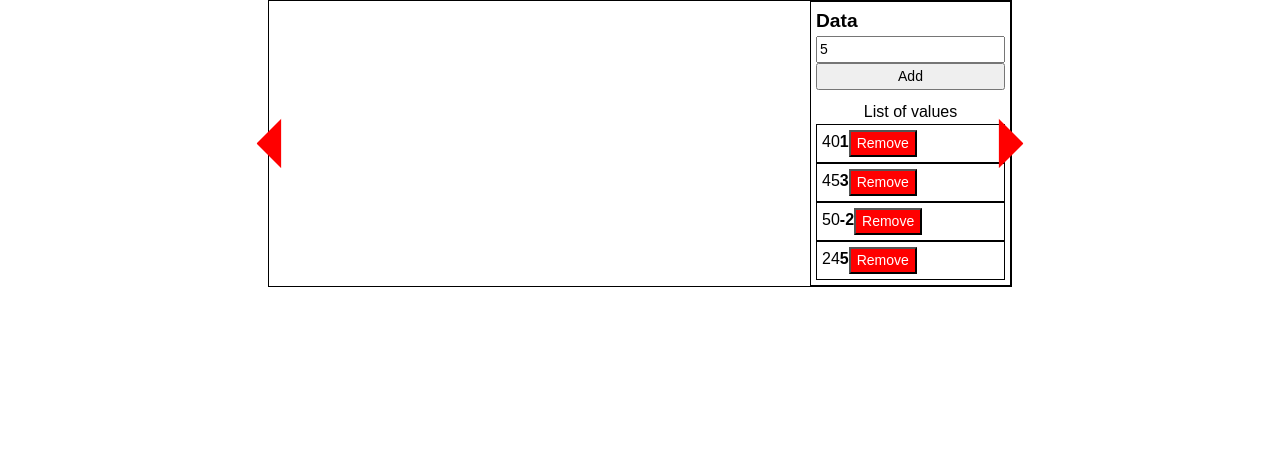
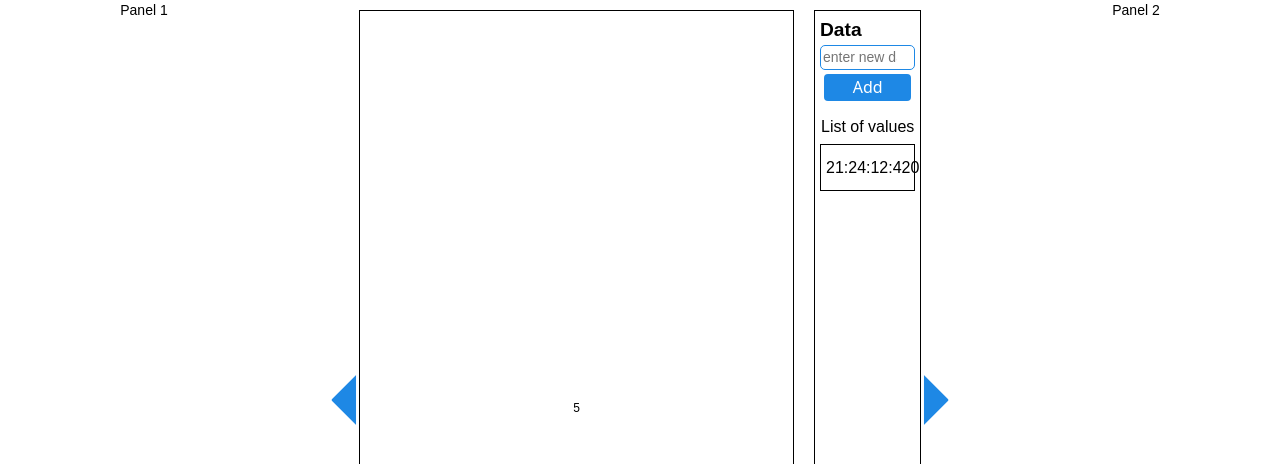
Before and after one commit to inuzen/d3-react-test, a React (Create React App) app: page / in a window 1280 px wide. Both pictures are taken after typing "5" into the empty fields and a click on the button "Add". Shown: the top 464 px of the page. Built offline with nearby package versions, Linux system fonts and the light colour scheme.

Commit message:
finalized version

```diff
--- a/src/App.js
+++ b/src/App.js
@@ -1,5 +1,4 @@
-import React, {useEffect, useContext, useState, useRef} from 'react';
-import PropTypes from 'prop-types';
+import React, {useEffect, useState, useRef} from 'react';
 import GlobalState from './context/global/GlobalState';
 import GraphField from './components/GraphFiled';
 import GraphControls from './components/graph-controls/GraphControls';
@@ -10,17 +9,18 @@ const App = () => {
   const [expandedRight, setExpandedRight] = useState(false);
   const [expandedLeft, setExpandedLeft] = useState(false);
 
-  let appWrapperRef = useRef('');
+  const leftPanelRef = useRef('');
+  const rightPanelRef = useRef('');
 
   useEffect(() => {
 
     expandedLeft ?
-      appWrapperRef.current.style.marginLeft = '0'
-      : appWrapperRef.current.style.marginLeft = '20%';
+      leftPanelRef.current.style.width = '0%'
+      : leftPanelRef.current.style.width = '20%';
 
     expandedRight ?
-      appWrapperRef.current.style.marginRight = '0'
-      : appWrapperRef.current.style.marginRight = '20%';
+      rightPanelRef.current.style.width = '0%'
+      : rightPanelRef.current.style.width = '20%';
 
   },[expandedRight, expandedLeft])
 
@@ -39,19 +39,19 @@ const App = () => {
   return (
     <GlobalState>
     <div className='app-container'>
-      <div ref = {appWrapperRef} className='app-wrapper flex-row'>
+      <div ref={leftPanelRef} className='panel panel-left'>Panel 1</div>
+      <div className='app-wrapper '>
         <span name='expand-left' onClick={onClick} className='expand position-left expand-left'></span>
+        <div className='content-wrapper flex-row'>
         <GraphField/>
         <GraphControls/>
+      </div>
         <span name='expand-right' onClick={onClick} className='expand position-right expand-right'></span>
       </div>
+      <div ref={rightPanelRef} className='panel panel-right'>Panel 2</div>
       </div>
     </GlobalState>
   )
 }
 
-App.propTypes = {
-
-};
-
 export default App;
--- a/src/components/GraphFiled.js
+++ b/src/components/GraphFiled.js
@@ -1,18 +1,117 @@
-import React, {Fragment, useRef, useEffect, useContext} from 'react';
-import PropTypes from 'prop-types';
+import React, {useRef, useEffect, useContext, useState} from 'react';
+import GlobalContext from '../context/global/globalContext';
+import {
+  select,
+  line,
+  scaleTime,
+  scaleLinear,
+  max,
+  min
+} from 'd3';
+
+//custom hook for resizing the svg. For some reason Observer doesnt work
+//with svg elements correctly so we have to use it on wrapper div
+const useResizeObs = ref => {
+  const [dimensions, setDimensions] = useState(null);
+
+  useEffect(() => {
+    const target = ref.current;
+    const resObs = new ResizeObserver(entries => {
+      entries.forEach(entry => {
+        setDimensions(entry.contentRect)
+      });
+
+    });
+    resObs.observe(target);
+    return() => resObs.unobserve(target);
+  }, [ref]);
+
+  return dimensions;
+}
+
+const GraphField = () => {
+  const globalContext = useContext(GlobalContext);
+  const {data} = globalContext;
+  const svgRef = useRef();
+  const contRef = useRef();
+  const dimensions = useResizeObs(contRef);
+
+  const buildChart = (data, dimensions) => {
+    const svg = select(svgRef.current);
+
+    const xScale = scaleTime().domain([
+      min(data, (d) => new Date(d.timeStamp)),
+      max(data, (d) => new Date(d.timeStamp))
+    ]).range([0, dimensions.width]);
+
+    const yScale = scaleLinear().domain([
+      min(data, (d) => d.dataPoint),
+      max(data, (d) => d.dataPoint)
+    ]).range([dimensions.height, 0]);
+
+    /* keeping this section commented out in case i will need to show axis in the future
+    const xAxis = axisBottom(xScale)
+    .ticks(data.length)
+    .tickFormat(index => index + 1);
+    const yAxis = axisLeft(yScale);
+
+    svg.select(".x-axis")
+      .style("transform", `translateY(${dimensions.height/2}px)`)
+      .call(xAxis);
 
 
-const GraphField = () => {
+    svg.select(".y-axis")
+      // .style("transform", `translateX(${dimensions.width}px)`)
+      .call(yAxis);
+   */
+    const myLine = line()
+      .x(value => xScale(new Date(value.timeStamp)))
+      .y(value => yScale(value.dataPoint));
 
-  return (
-    <div className='graph-container'>
-      <svg></svg>
-      </div>
-  )
+    svg.selectAll(".line")
+    .data([data])
+    .join("path")
+    .attr("class", "line")
+    .attr("d", myLine)
+    .attr("fill", "none")
+    .attr("stroke", "blue");
+
+    svg.select(".text-overlay")
+      .attr("font-family", "sans-serif")
+      .attr("font-size", 12)
+      .attr("stroke-linecap", "round")
+      .attr("stroke-linejoin", "round")
+      .attr("text-anchor", "middle")
+      .selectAll("text")
+      .data(data)
+      .join("text")
+      .text(d => d.dataPoint)
+      .attr("dy", "1em")
+      .attr("x", d => xScale(new Date(d.timeStamp)))
+      .attr("y", d => yScale(d.dataPoint));
+
+  }
+
+  useEffect(() => {
+
+    if (!dimensions)
+      return;
+
+    buildChart(data, dimensions);
+    //doing it here because of the dependency
+    localStorage.setItem('data', JSON.stringify(data))
+    //eslint-disable-next-line
+  }, [data, dimensions]);
+
+  return (<div className='graph-container'>
+    <div ref={contRef} className='graph-wrapper'>
+      <svg className='graph-svg' ref={svgRef}>
+        <g className='x-axis'/>
+        <g className='y-axis'/>
+        <g className='text-overlay'/>
+      </svg>
+    </div>
+  </div>)
 }
 
-GraphField.propTypes = {
-
-};
-
 export default GraphField;
--- a/src/components/graph-controls/DataItem.js
+++ b/src/components/graph-controls/DataItem.js
@@ -1,12 +1,20 @@
 import React, {useContext} from 'react';
 import PropTypes from 'prop-types';
 import GlobalContext from '../../context/global/globalContext';
+
+const leadingZero = (num) => `0${num}`.slice(-2);
+
+const formatTime = (date) =>
+  [date.getHours(), date.getMinutes(), date.getSeconds()]
+  .map(leadingZero)
+  .join(':');
 
 const DataItem = ({data}) => {
   const globalContext = useContext(GlobalContext);
   const {deleteDataPoint} = globalContext;
   const {id, timeStamp, dataPoint} = data;
-
+  const dateObj = new Date(timeStamp);
+  const time = formatTime(dateObj)+":"+dateObj.getMilliseconds();
   const onDelete = e => {
     e.preventDefault();
 
@@ -14,8 +22,8 @@ const DataItem = ({data}) => {
   }
 
   return (<div className='item-container flex-row'>
-    <span className='text'>{timeStamp}</span>
-    <span className='text text-800'>{dataPoint}</span>
+    <span className='text'>{time}</span>
+    <span className='text text-700'>{dataPoint}</span>
     <button onClick={onDelete} className='button button-remove'>Remove</button>
   </div>)
 }
--- a/src/components/graph-controls/GraphControls.js
+++ b/src/components/graph-controls/GraphControls.js
@@ -1,49 +1,46 @@
-import React, {Fragment, useRef, useState, useContext, useEffect} from 'react';
+import React, {Fragment, useRef, useContext, useEffect} from 'react';
 import DataItem from './DataItem';
 import GlobalContext from '../../context/global/globalContext';
-//temporary hardcoded datapoints
-const DummyData = [
-  {
-    id:0,
-    dataPoint: 1,
-    timeStamp: 40
-  },
-  {
-    id: 1,
-    dataPoint: 3,
-    timeStamp: 45
-  },
-  {
-    id: 2,
-    dataPoint: -2,
-    timeStamp: 50
-  },
-];
+
 
 const GraphControlsForm = () => {
   const globalContext = useContext(GlobalContext);
   const {data, addDataPoint, getDataFromStorage} = globalContext;
 
   useEffect(() => {
-    getDataFromStorage(JSON.stringify(DummyData));
+    let initData = localStorage.getItem('data');
+    if(initData){
+      getDataFromStorage(initData);
+    }
     //eslint-disable-next-line
-  },[]);//empty brackets = at the beginning
+  },[]);
 
   const numRef = useRef(0);
-
+  const enterListener = (e) =>{
+    if(e.keyCode===13){
+      e.preventDefault();
+      addDP();
+    }
+  }
   const onClick = (e) => {
     e.preventDefault();
-    //item = {id, dataPoint, timeStamp}
-    addDataPoint({id: data[data.length-1].id+1, dataPoint: numRef.current.value, timeStamp: new Date().getMinutes()});
+    addDP();
+  }
+
+  const addDP = () => {
+    let curValue = numRef.current.value;
+    if(curValue && !isNaN(curValue)){
+      //item = {id, dataPoint, timeStamp}
+    addDataPoint({id: data.length>0? data[data.length-1].id+1 : 0, dataPoint: Number(curValue), timeStamp: new Date()});
+  }
+    numRef.current.value="";
   }
 
   return (<div className='controls-container'>
     <div className='controls-wrapper flex-column'>
       <div  className='number-input-container flex-column'>
         <h3 className='text text-h3 text-700'>Data</h3>
-        <div className='input-wrapper'>
-          <input ref={numRef} type="number" placeholder='enter new datapoint'/>
-        </div>
+        <input ref={numRef} onKeyDown={enterListener} className='controls-input' type="number" placeholder='enter new datapoint'/>
         <button onClick={onClick} className='button button-add'>Add</button>
       </div>
       <div className='data-list-container flex-column'>
--- a/src/context/global/GlobalState.js
+++ b/src/context/global/GlobalState.js
@@ -3,9 +3,8 @@ import GlobalContext from './globalContext';
 import globalReducer from './globalReducer';
 
 
-
 const GlobalState = (props) => {
-  const initialState = {data: null};
+  const initialState = {data: []};
 
   const [state, dispatch] = useReducer(globalReducer, initialState);
 
@@ -27,6 +26,7 @@ const GlobalState = (props) => {
     dispatch({type: 'DELETE_ITEM', payload: id});
   }
 
+
   return (<GlobalContext.Provider value={{
     data: state.data,
     getDataFromStorage, addDataPoint, deleteDataPoint
--- a/src/index.css
+++ b/src/index.css
@@ -1,17 +1,23 @@
 /*Common styles*/
-
 body {
   font-family: Arial, sans-serif;
   font-size: 14px;
 }
 
-.text{
+input {
+  outline: none;
+  border: 1px #1E88E5 solid;
+}
+
+.text {
   color: black;
   font-size: 1rem;
 }
-.text-h3{
+
+.text-h3 {
   font-size: 1.2rem;
 }
+
 .text-500 {
   font-weight: 500;
 }
@@ -19,11 +25,12 @@ body {
 .text-700 {
   font-weight: 700;
 }
+
 .text-800 {
   font-weight: 800;
 }
 
-.flex-column{
+.flex-column {
   display: flex;
   flex-direction: column;
 }
@@ -34,87 +41,136 @@ body {
 }
 
 .button {
-
+  border: 0;
+  border-radius: 0.25rem;
+  background: #1E88E5;
+  color: white;
+  font-family: system-ui, sans-serif;
+  font-size: 1rem;
+  line-height: 1.2;
+  white-space: nowrap;
+  text-decoration: none;
+  padding: 0.25rem 0.5rem;
+  margin: 0.25rem;
+  cursor: pointer;
 }
 
-.button-remove{
+.button-remove {
   color: #fff;
   background-color: red;
 }
 
 /*Graph-Controls styles*/
-.controls-container{
-  max-width: 250px;
+.controls-container {
+  flex-basis: 25%;
+  max-width: 400px;
   border: 1px black solid;
+  overflow-y: auto;
 }
 
 .controls-wrapper {
   padding: 5px;
 }
 
-.number-input-container{
+.number-input-container {
   margin-bottom: 10px;
 }
 
-.data-list-container{
+.controls-input {
+  width: 100%;
+  border-radius: 5px;
+}
+
+.data-list-container {
   align-items: center;
   justify-content: flex-start;
 }
 
-
 /*Data Item styles*/
-.item-container{
+.item-container {
   width: 100%;
   padding: 5px;
   border: 1px black solid;
+  justify-content: space-between;
+  align-items: center;
+  margin: 5px 0;
+}
 
+.graph-svg {
+  width: 100%;
+  height: 100%;
+  overflow: visible;
 }
 
 /*Graph Styles*/
-.graph-container{
+.graph-container {
+  padding: 15px;
   width: 100%;
   margin-right: 20px;
+  border: 1px black solid;
+}
+
+.graph-wrapper {
+  height: 100%;
+  width: 100%;
 }
 
 /*App styles*/
-.app-wrapper{
-  margin-left: 20%;
-  margin-right: 20%;
-  justify-content: space-between;
-  border: 1px black solid;
+.app-wrapper {
+  min-width: 500px;
+  height: 100%;
+  padding: 10px;
   position: relative;
   transition: margin-left 0.5s, margin-right 0.5s;
 }
 
-.app-container{
+.app-container {
   width: 100%;
   height: 100vh;
   padding: 0 20px;
+  display: flex;
+  flex-flow: row nowrap;
+  justify-content: space-between;
 }
 
-.expand{
+.content-wrapper {
+  height: 100%;
+}
+
+.expand {
   position: absolute;
   width: 25px;
   height: 50px;
-  background-color: red;
+  background-color: #1E88E5;
   cursor: pointer;
   clip-path: polygon(100% 100%, 0 50%, 100% 0);
   transition: clip-path 0.3s;
 }
 
-.position-left{
-  left: 0;
-  top: 50%;
-  transform: translate(-50%, -50%);
-}
-.position-right{
-  left: 100%;
+.position-left {
+  left: -5px;
   top: 50%;
   transform: translate(-50%, -50%);
 }
 
-.expand-left{
+.position-right {
+  left: calc(100% + 5px);
+  top: 50%;
+  transform: translate(-50%, -50%);
 }
-.expand-right{
-  clip-path: polygon( 0 0, 0 100%, 100% 50%);
+
+.expand-left {}
+
+.expand-right {
+  clip-path: polygon(0 0, 0 100%, 100% 50%);
 }
+
+/*Panels*/
+.panel {
+  height: 100%;
+  display: inline-block;
+  width: 20%;
+  transition: width .3s;
+  overflow: hidden;
+  text-align: center;
+}
```
